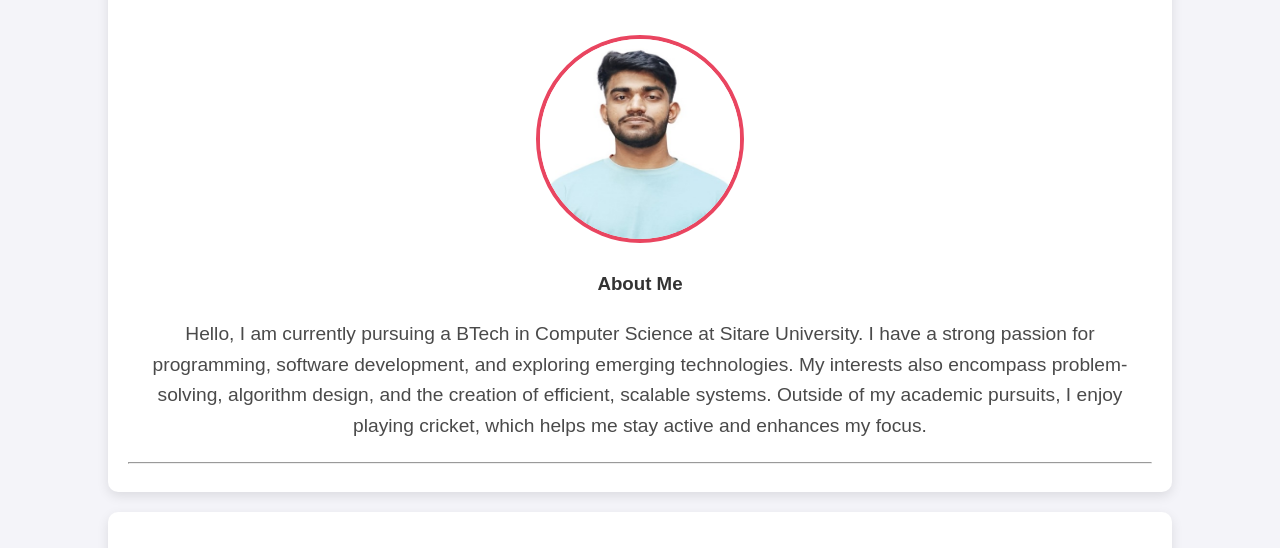
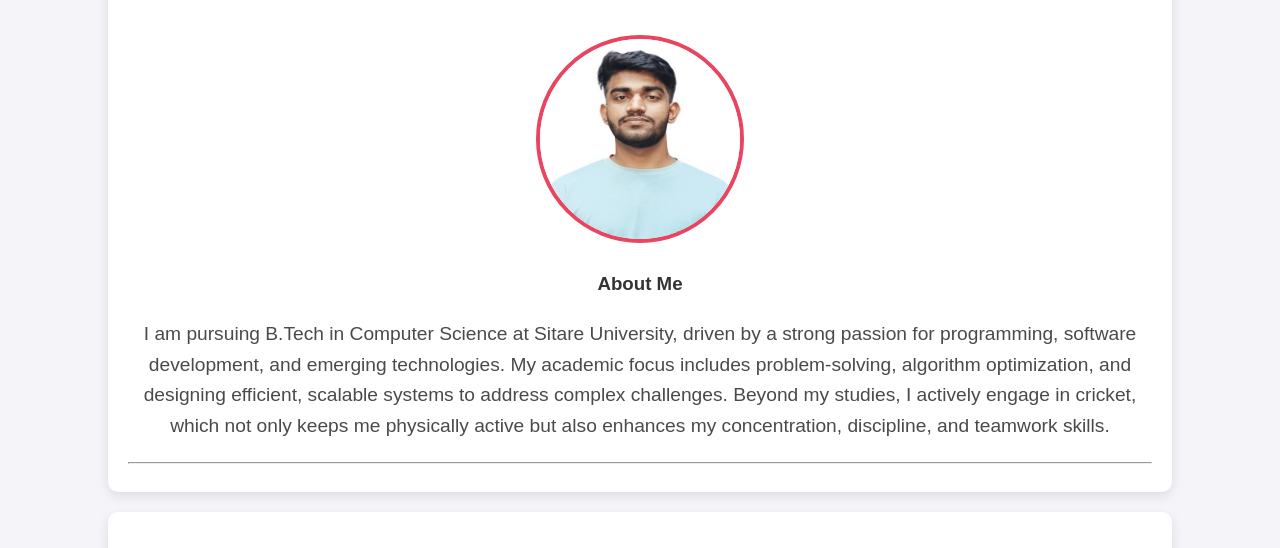
Before and after one commit to manishtiwari-45/Portfolio-project, a plain HTML site: page index.html in a window 1280 px wide. Shown: the part 252-800 px from the top of the page. Drawn offline with Linux system fonts and the light colour scheme.

Commit message:
updated about information

```diff
--- a/index.html
+++ b/index.html
@@ -17,11 +17,10 @@
         </div>
         <h3>About Me</h3>
         <p>
-            Hello, I am currently pursuing a BTech in Computer Science at Sitare University.
-            I have a strong passion for programming, software development, and exploring emerging technologies.
-            My interests also encompass problem-solving, algorithm design, and the creation of efficient,
-            scalable systems. Outside of my academic pursuits, I enjoy playing cricket, which helps me stay active
-            and enhances my focus.
+           I am pursuing B.Tech in Computer Science at Sitare University, driven by a strong passion for programming, software development,
+            and emerging technologies. My academic focus includes problem-solving, algorithm optimization,
+            and designing efficient, scalable systems to address complex challenges. Beyond my studies, I actively engage in cricket,
+            which not only keeps me physically active but also enhances my concentration, discipline, and teamwork skills.
         </p>
         <hr/>
     </header>
@@ -29,9 +28,9 @@
     <section>
         <h2>EDUCATION</h2>
         <ul>
+            <li><b>Graduation:</b> Sitare University [B.Tech (CSE)]</li>
             <li><b>Highschool:</b> Jawahar Navodaya Vidyalaya [92.6%]</li>
             <li><b>Intermediate:</b> Jawahar Navodaya Vidyalaya [83%]</li>
-            <li><b>Graduation:</b> Sitare University [B.Tech (CSE)]</li>
         </ul>
         <hr/>
     </section>
```
